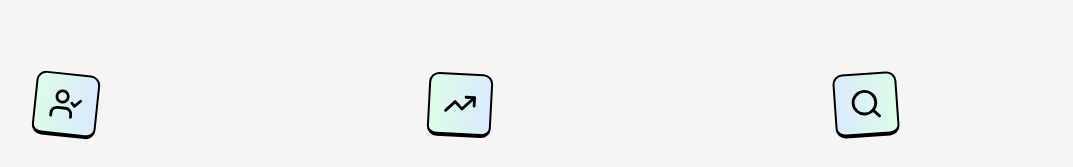
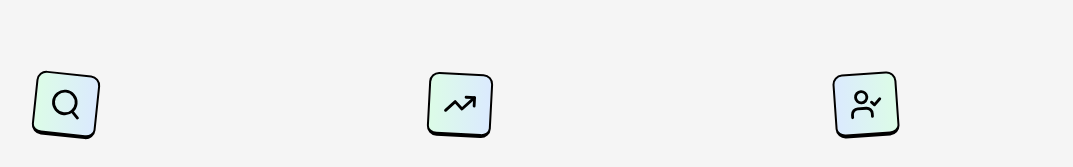
Before and after one commit to AlexisMarketeur/portfolio, a Next.js app: page / in a window 1280 px wide. Shown: the part 1351-1518 px from the top of the page, without its empty margins (126-1199 px from the left). Built offline with nearby package versions, Linux system fonts and the light colour scheme.

Commit message:
stat change

```diff
--- a/components/statsSection.tsx
+++ b/components/statsSection.tsx
@@ -16,7 +16,7 @@ export default function StatsSection() {
         <div className="flex w-full flex-col justify-between gap-24 lg:flex-row">
           <div className="flex min-h-52 w-full flex-col lg:w-2/12">
             <div className="mb-6">
-              <UserCheck className="h-16 w-16 rotate-6 rounded-md border-2 border-b-4 border-black bg-gradient-to-r from-greenCustom-100 to-blueCustom-100 p-3" />
+              <Search className="h-16 w-16 rotate-6 rounded-md border-2 border-b-4 border-black bg-gradient-to-r from-greenCustom-100 to-blueCustom-100 p-3" />
             </div>
             <h3 className={`${inter.className} pb-4 text-8xl font-bold `}>
               92%
@@ -46,7 +46,7 @@ export default function StatsSection() {
           </div>
           <div className="flex min-h-52 w-full flex-col lg:w-2/12">
             <div className="mb-6">
-              <Search className="h-16 w-16 rotate-[-4deg] rounded-md border-2 border-b-4 border-black bg-gradient-to-l from-greenCustom-100 to-blueCustom-100 p-3 " />
+              <UserCheck className="h-16 w-16 rotate-[-4deg] rounded-md border-2 border-b-4 border-black bg-gradient-to-l from-greenCustom-100 to-blueCustom-100 p-3 " />
             </div>
             <h3 className={`${inter.className} pb-4 text-8xl font-bold `}>
               90%
```
